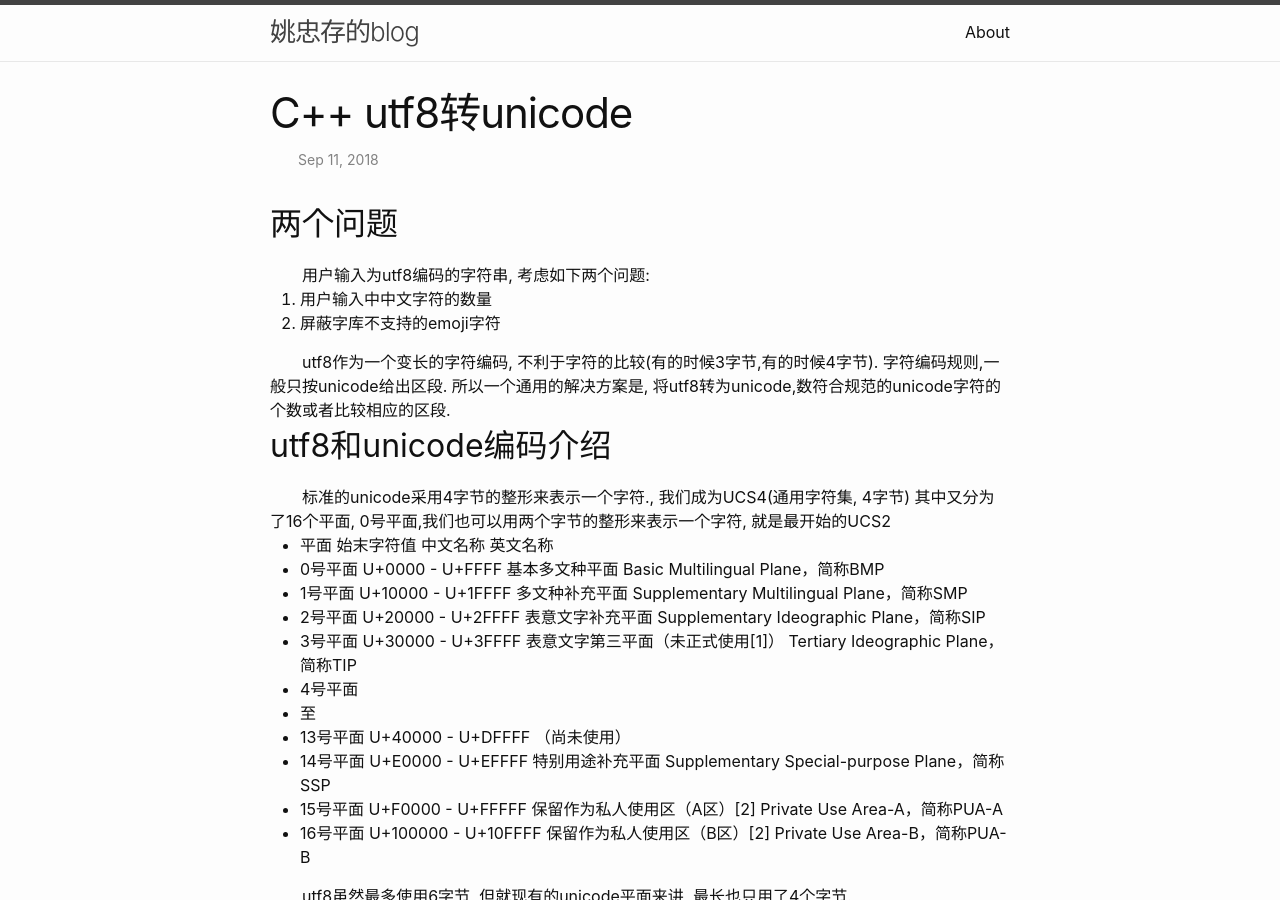
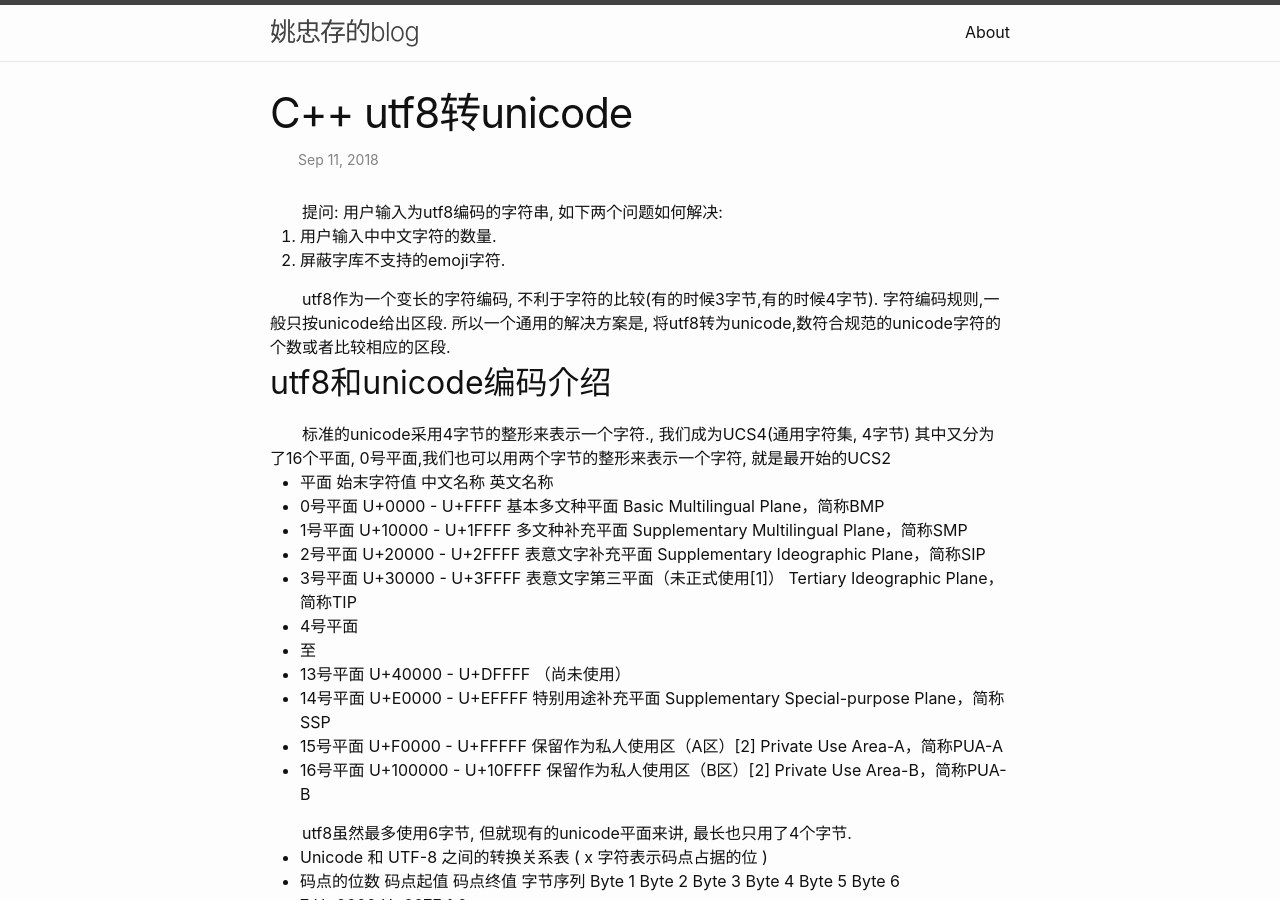
Before and after one commit to yaozhongcun/yaozhongcun.github.io, a Jekyll site: the page built from _posts/2018-09-15-tech-c-codec.markdown, in a window 1280 px wide and 900 px high. Built offline with Jekyll 4.4.1, drawn with Linux system fonts in a browser that asks for light colours.

Commit message:
Update 2018-09-15-tech-c-codec.markdown

```diff
--- a/_posts/2018-09-15-tech-c-codec.markdown
+++ b/_posts/2018-09-15-tech-c-codec.markdown
@@ -5,10 +5,9 @@ date:   2018-09-11 08:14:12 +0800
 categories: 技术
 ---
 
-## 两个问题
-用户输入为utf8编码的字符串, 考虑如下两个问题:
-1. 用户输入中中文字符的数量
-2. 屏蔽字库不支持的emoji字符
+提问: 用户输入为utf8编码的字符串, 如下两个问题如何解决:
+1. 用户输入中中文字符的数量.
+2. 屏蔽字库不支持的emoji字符.
 
 utf8作为一个变长的字符编码, 不利于字符的比较(有的时候3字节,有的时候4字节).
 字符编码规则,一般只按unicode给出区段.
```
